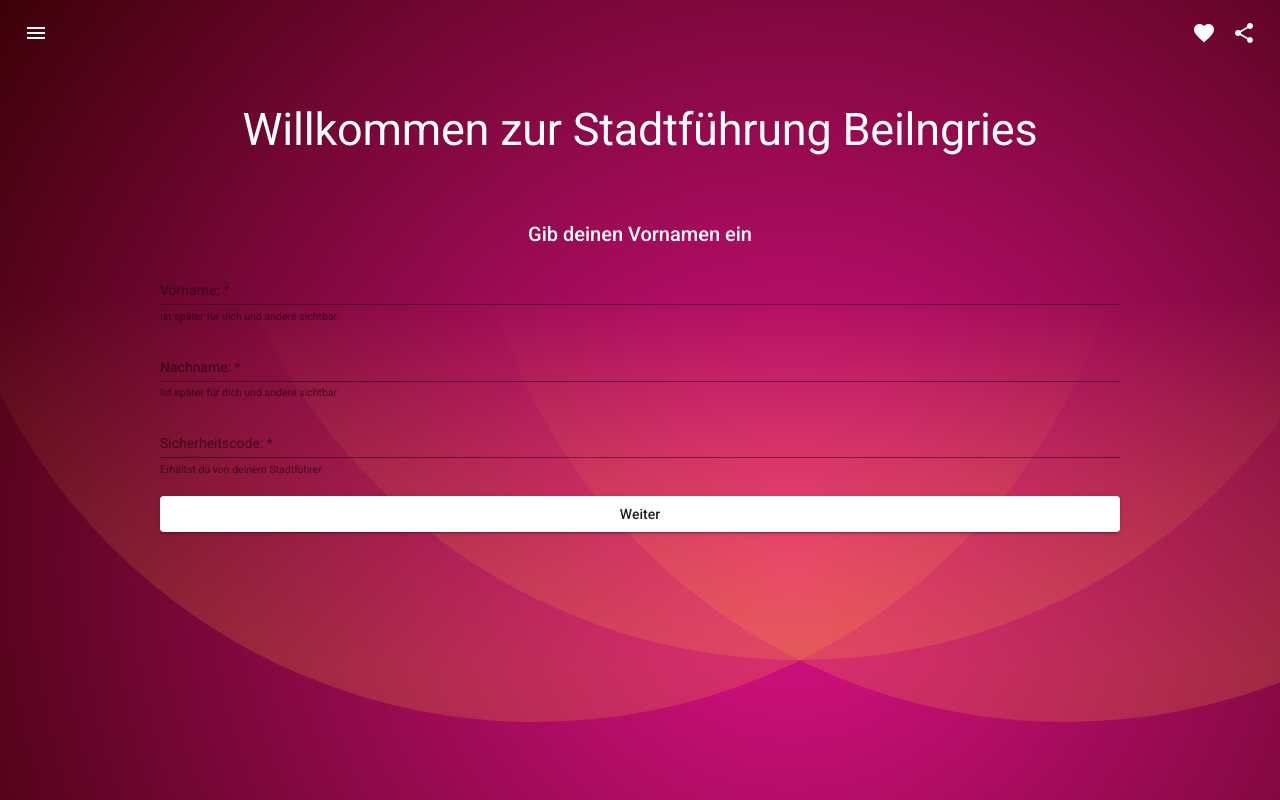
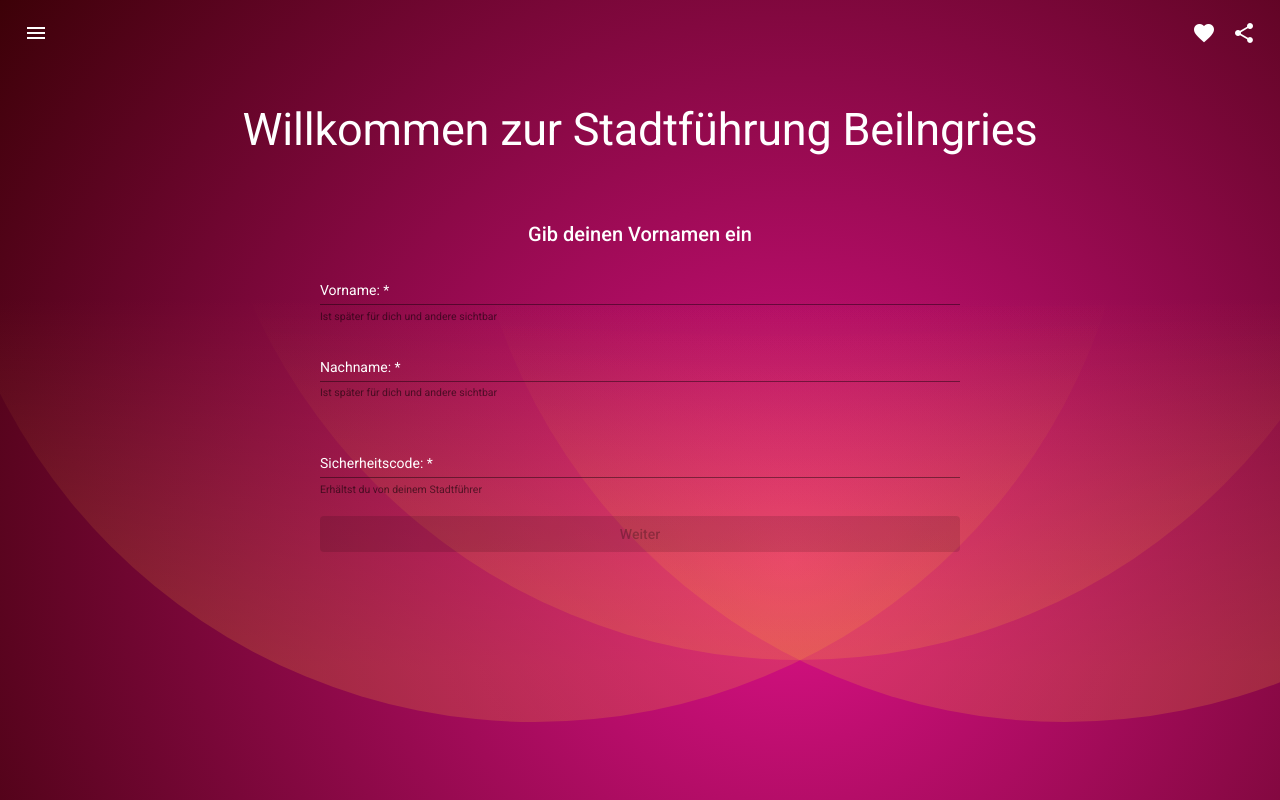
Before and after one commit to aq1337/quiz, an Angular app: page / in a window 1280 px wide. Built offline with nearby package versions, Linux system fonts and the light colour scheme.

Commit message:
Styles enhanced

```diff
--- a/src/app/app.module.ts
+++ b/src/app/app.module.ts
@@ -4,7 +4,8 @@ import { NgModule } from '@angular/core';
 import { AppRoutingModule } from './app-routing.module';
 import { AppComponent } from './app.component';
 import { BrowserAnimationsModule } from '@angular/platform-browser/animations';
-import { FormsModule} from '@angular/forms'
+import { FormsModule} from '@angular/forms' // Template Driven Forms
+import { ReactiveFormsModule} from '@angular/forms'
 
 import { NavbarComponent } from './navbar/navbar.component';
 import { StartpageComponent } from './startpage/startpage.component';
@@ -25,6 +26,7 @@ import { environment } from '../environments/environment';
     BrowserAnimationsModule,
     MaterialModule,
     FormsModule,
+    ReactiveFormsModule,
     ServiceWorkerModule.register('ngsw-worker.js', {
       enabled: environment.production,
       // Register the ServiceWorker as soon as the app is stable
--- a/src/app/gruppenauswahl/gruppenauswahl.component.css
+++ b/src/app/gruppenauswahl/gruppenauswahl.component.css
@@ -1,6 +1,13 @@
 .btn{
-    width: 75%;
+    width: 50%;
 }
+
+  /* On screens that are 600px wide or less, the background color is olive */
+  @media screen and (max-width: 600px) {
+    .btn{
+        width: 75%;
+    }
+  }
 
 .container{
 
@@ -9,9 +16,16 @@
     text-align: center;
 }
 
+
 .margin{
-    margin-top: 5%;
+    margin-top: 1%;
 }
+/* On screens that are 600px wide or less, the background color is olive */
+@media screen and (max-width: 600px) {
+    .btn{
+        margin-top: 5%;
+    }
+  }
 
 a{
     color: white;
--- a/src/app/gruppenauswahl/gruppenauswahl.component.html
+++ b/src/app/gruppenauswahl/gruppenauswahl.component.html
@@ -11,8 +11,13 @@
 <div class="container">
     <div class="mat-title">Trete einer Gruppe bei um deine Ergebnisse mit anderen zu vergleichen</div>
     <br>
-    <div class="margin"><button class="btn" mat-flat-button>Gruppe 1</button></div>
-    <div class="margin"><button class="btn" mat-flat-button>Gruppe 2</button></div>
+    <div class="margin"><button class="btn" mat-flat-button>Gruppe 1 <mat-slide-toggle
+        [checked]="false">
+    </mat-slide-toggle></button></div>
+    <div class="margin"><button class="btn" mat-flat-button>Gruppe 2 <mat-slide-toggle
+        class="example-margin"
+        [checked]="false">
+    </mat-slide-toggle></button></div>
     <div class="margin"><button class="btn" mat-stroked-button><mat-icon>control_point</mat-icon> Neue Gruppe Anlegen</button></div>
     <div class="mat-caption margin"><a href="#">Ohne Gruppe fortfahren</a></div>
 
--- a/src/app/material/material.module.ts
+++ b/src/app/material/material.module.ts
@@ -4,6 +4,7 @@ import { MatButtonModule} from '@angular/material/button';
 import { MatToolbar, MatToolbarModule} from '@angular/material/toolbar'
 import { MatIconModule } from '@angular/material/icon'
 import { MatFormFieldModule} from '@angular/material/form-field';
+import {MatSlideToggleModule} from '@angular/material/slide-toggle';
 
 
 const material = [
@@ -11,7 +12,8 @@ const material = [
   MatToolbarModule,
   MatIconModule,
   MatFormFieldModule,
-  MatInputModule
+  MatInputModule,
+  MatSlideToggleModule
 ]
 
 @NgModule({
--- a/src/app/startpage/startpage.component.css
+++ b/src/app/startpage/startpage.component.css
@@ -1,6 +1,13 @@
 .btn{
-    width: 75%;
+    width: 50%;
 }
+
+  /* On screens that are 600px wide or less, the background color is olive */
+  @media screen and (max-width: 600px) {
+    .btn{
+        width: 75%;
+    }
+  }
 
 .container{
 
@@ -8,3 +15,9 @@
     margin: 0;
     text-align: center;
 }
+
+.border{
+    border: none;
+    padding: 0px;
+    margin: 0px;
+}
--- a/src/app/startpage/startpage.component.html
+++ b/src/app/startpage/startpage.component.html
@@ -1,22 +1,22 @@
-<div class="container">
+<!-- <div class="container">
     <div class="mat-display-2">Willkommen zur Stadtführung Beilngries</div>
     <div class="mat-title">Gib deinen Vornamen ein</div>
     <form #userName="ngForm" (ngSubmit)="onClickSubmit(userName.value)">
         <mat-form-field class="btn">
             <mat-label>Vorname: </mat-label>
-            <input matInput required type="text" name="vorname" ngModel>
+            <input matInput minlength="2" required type="text" name="vorname" ngModel>
             <mat-hint>Ist später für dich und andere sichtbar</mat-hint>
         </mat-form-field>
         <br><br>
         <mat-form-field class="btn">
             <mat-label>Nachname: </mat-label>
-            <input matInput required type="text" name="nachname" ngModel>
+            <input matInput minlength="2" required type="text" name="nachname" ngModel>
             <mat-hint>Ist später für dich und andere sichtbar</mat-hint>
         </mat-form-field>
         <br><br>
         <mat-form-field class="btn">
             <mat-label>Sicherheitscode: </mat-label>
-            <input matInput required type="text" name="pin" ngModel>
+            <input matInput minlength="2" required type="text" name="pin" ngModel>
             <mat-hint>Erhältst du von deinem Stadtführer</mat-hint>
         </mat-form-field>
         <br><br>
@@ -24,3 +24,34 @@
     </form>
 
 </div>
+
+-->
+
+<div class="container">
+    <div class="mat-display-2">Willkommen zur Stadtführung Beilngries</div>
+    <div class="mat-title">Gib deinen Vornamen ein</div>
+    <form [formGroup]="loginForm">
+        <fieldset formGroupName="name" class="border">
+        <mat-form-field class="btn">
+            <mat-label>Vorname: </mat-label>
+            <input matInput minlength="2" required type="text" name="vorname" formControlName="vorname">
+            <mat-hint>Ist später für dich und andere sichtbar</mat-hint>
+        </mat-form-field>
+        <br><br>
+        <mat-form-field class="btn">
+            <mat-label>Nachname: </mat-label>
+            <input matInput minlength="2" required type="text" name="nachname" formControlName="nachname">
+            <mat-hint>Ist später für dich und andere sichtbar</mat-hint>
+        </mat-form-field>
+        </fieldset>
+        <br><br>
+        <mat-form-field class="btn">
+            <mat-label>Sicherheitscode: </mat-label>
+            <input matInput minlength="2" required type="text" name="pin" formControlName="pass">
+            <mat-hint>Erhältst du von deinem Stadtführer</mat-hint>
+        </mat-form-field>
+        <br><br>
+        <button mat-raised-button class="btn" type="submit" [disabled]="loginForm.invalid" id="weiterButton" routerLink="/groups">Weiter</button>
+    </form>
+
+</div>
--- a/src/app/startpage/startpage.component.ts
+++ b/src/app/startpage/startpage.component.ts
@@ -1,5 +1,7 @@
 import { Component, OnInit } from '@angular/core';
 import { User } from '../user';
+import { Router } from '@angular/router';
+import { FormGroup, FormControl, Validators } from '@angular/forms'
 
 @Component({
   selector: 'app-startpage',
@@ -8,13 +10,19 @@ import { User } from '../user';
 })
 export class StartpageComponent implements OnInit {
 
+  loginForm = new FormGroup({
+    name: new FormGroup({
+      vorname: new FormControl(null,[Validators.required, Validators.minLength(2)]),
+      nachname: new FormControl(null, [Validators.required, Validators.minLength(2)])
+    }),
+    pass: new FormControl(null, [Validators.required, Validators.minLength(4), Validators.maxLength(4)])
+  });
+
+  constructor(private router: Router) { }
+
   model = new User(1, "Philipp", 0)
 
-  onClickSubmit(val: any){
-    console.warn(val);
-  }
 
-  constructor() { }
 
   ngOnInit(): void {
   }
--- a/src/styles.css
+++ b/src/styles.css
@@ -9,3 +9,10 @@ body { margin: 0; font-family: Roboto, "Helvetica Neue", sans-serif;
     color: white;
     /* overflow-y: hidden; /* Hide vertical scrollbar */
 }
+
+.mat-form-field-empty.mat-form-field-label {
+    color: white;
+}
+.mat-form-field-underline {
+    background-color: white;
+}
```
